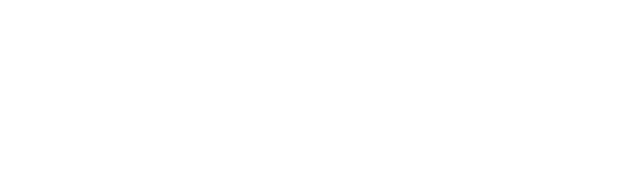
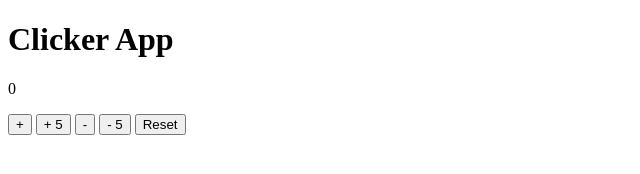
Before and after one commit to Edberaga/Clicker-App, a website: page index.html in a window 1280 px wide. Shown: the whole page, without its empty margins (0-640 px from the left). Drawn offline with Linux system fonts and the light colour scheme.

Commit message:
Develop the HTML structure

```diff
--- a/index.html
+++ b/index.html
@@ -3,13 +3,21 @@
   <head>
     <meta charset="utf-8" />
     <meta name="viewport" content="width=device-width" />
-    <title>replit</title>
+    <title>Clicker App by Edberaga</title>
     <link href="style.css" rel="stylesheet" type="text/css" />
   </head>
 
   <body>
     <main>
-
+      <h1>Clicker App</h1>
+      <p id="count">0</p>
+      <div class="button-list">
+        <button onclick="addNum()">+</button>
+        <button onclick="addNum(5)">+ 5</button>
+        <button onclick="minNum()">-</button>
+        <button onclick="minNum(5)">- 5</button>
+        <button onclick="reset()">Reset</button>
+      </div>
     </main>
     <script src="script.js"></script>
   </body>
```
